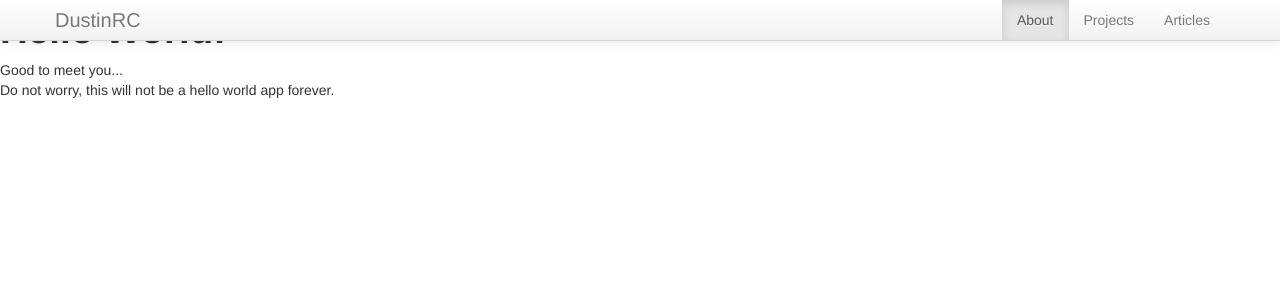
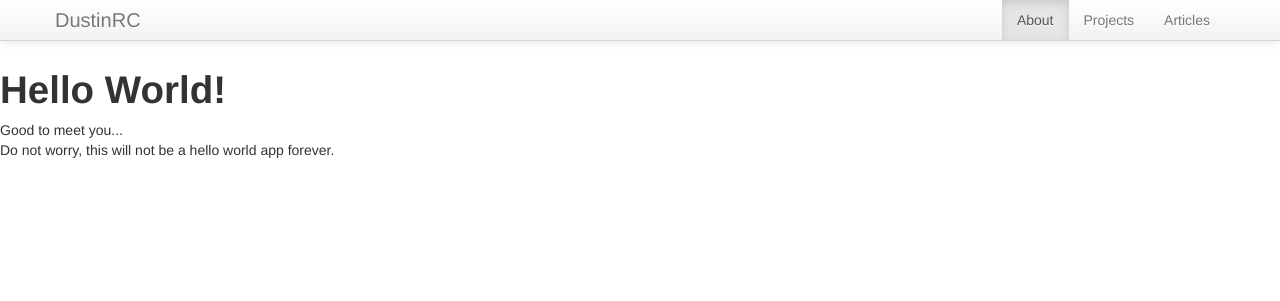
Before and after one commit to dustinrc/dustinrc.com-old, a Flask app: page / in a window 1280 px wide. Shown: the top 301 px of the page. Run offline with Flask 2, Linux system fonts and the light colour scheme; some libraries are stand-ins or nearby versions.

Commit message:
no more navbar blockage

```diff
--- a/dustinrcdotcom/templates/layout.html
+++ b/dustinrcdotcom/templates/layout.html
@@ -7,6 +7,14 @@
   <title>DustinRC</title>
   <link rel="stylesheet" href="{{ url_for('static', filename='bootstrap/css/bootstrap.min.css') }}">
   <link rel="stylesheet" href="{{ url_for('static', filename='bootstrap/css/bootstrap-responsive.min.css') }}">
+  <!-- fix top navbar blocking content on page -->
+  <style type="text/css">
+  @media (min-width: 980px) {
+    body {
+      padding-top: 60px;
+    }
+  }
+  </style>
 </head>
 
 <body>
```
